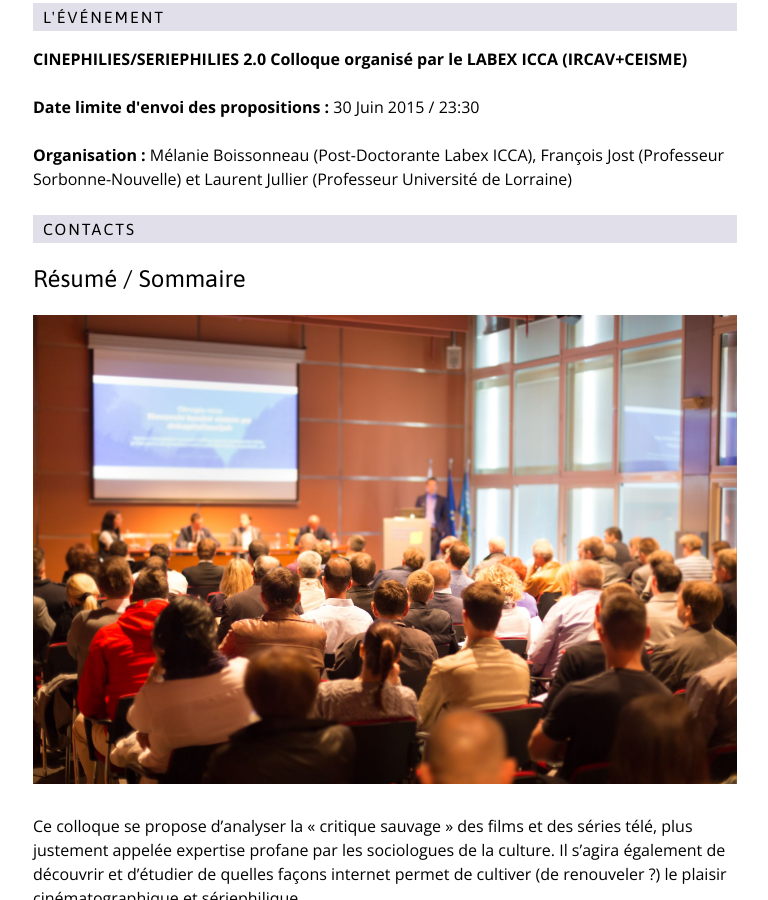
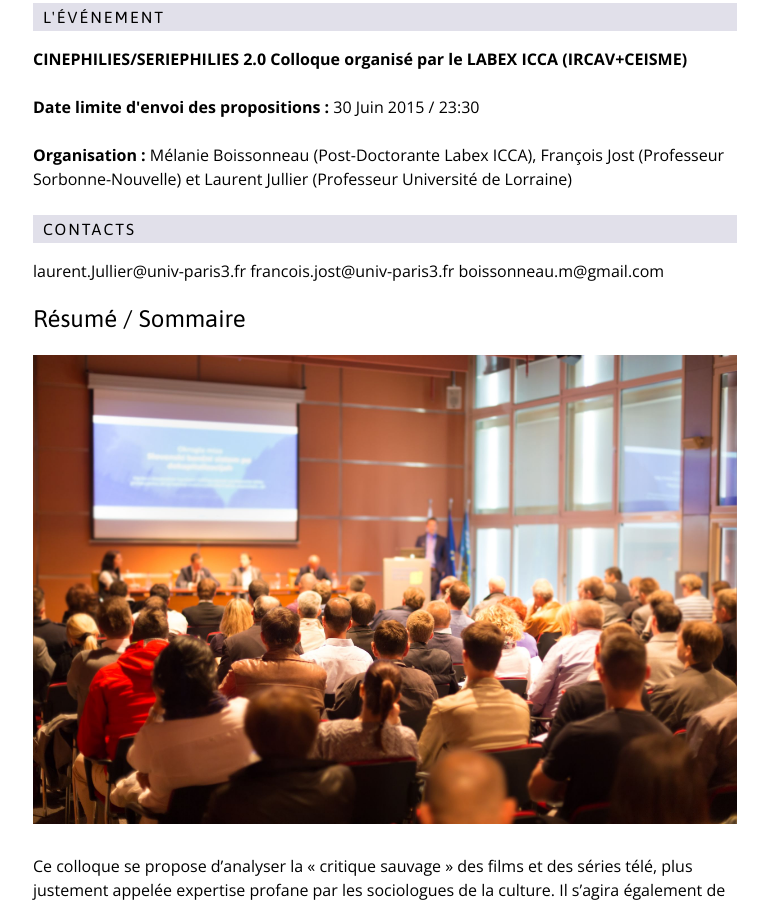
Before and after one commit to Labex-ICCA/Labex-ICCA.github.io, a Jekyll site: the page built from _posts/evenements/2014-3-3-colloques-nouvelles-cinephilie-sorbonne.md, in a window 1280 px wide and 900 px high, scrolled down 557 px. Shown: the whole window, without its empty margins (255-1023 px from the left). Built offline with Jekyll 4.4.1, drawn with Linux system fonts in a browser that asks for light colours; Markdown is read by kramdown in place of the engine named in the settings; part of the change alters nothing that is shown.

```diff
--- a/_posts/evenements/2014-3-3-colloques-nouvelles-cinephilie-sorbonne.md
+++ b/_posts/evenements/2014-3-3-colloques-nouvelles-cinephilie-sorbonne.md
@@ -7,9 +7,9 @@ event-title: CINEPHILIES/SERIEPHILIES 2.0 Colloque organisé par le LABEX ICCA (
 event-date: 30 Juin 2015 / 23:30
 event-information: Mélanie Boissonneau (Post-Doctorante Labex ICCA), François Jost (Professeur Sorbonne-Nouvelle) et Laurent Jullier (Professeur Université de Lorraine)
 event-contact:
-  - "laurent.Jullier@univ-paris3.fr"
-  - "francois.jost@univ-paris3.fr"
-  - "boissonneau.m@gmail.com"
+  - mail: "laurent.Jullier@univ-paris3.fr"
+  - mail: "francois.jost@univ-paris3.fr"
+  - mail: "boissonneau.m@gmail.com"
 ---
 
 
```
